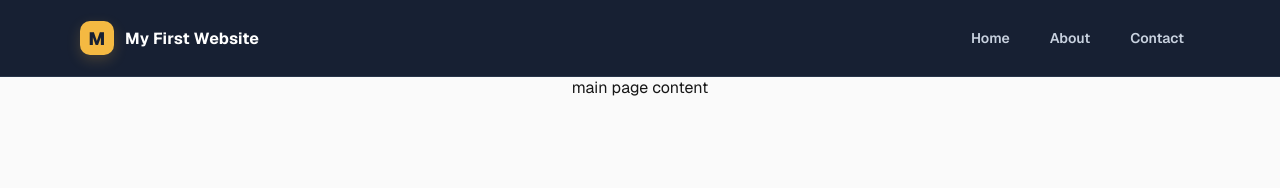
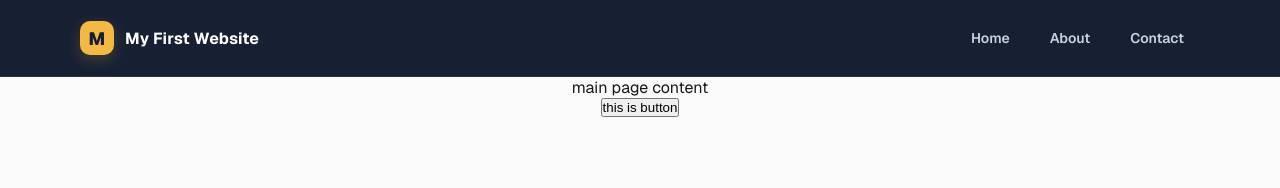
Before and after one commit to LukaBabunadze/smart-academy-project-five, a Next.js app: page / in a window 1280 px wide. Shown: the top 188 px of the page. Built offline with nearby package versions, Linux system fonts and the light colour scheme.

Commit message:
adding new button

```diff
--- a/src/app/page.js
+++ b/src/app/page.js
@@ -19,6 +19,7 @@ export default function Home() {
     <div className={styles.page}>
       <Navbar data={navbarItems} title={"My First Website"} logo={"M"} />
       <div>main page content</div>
+      <button>this is button</button>
       <Footer list={footerItems} />
     </div>
   );
```
